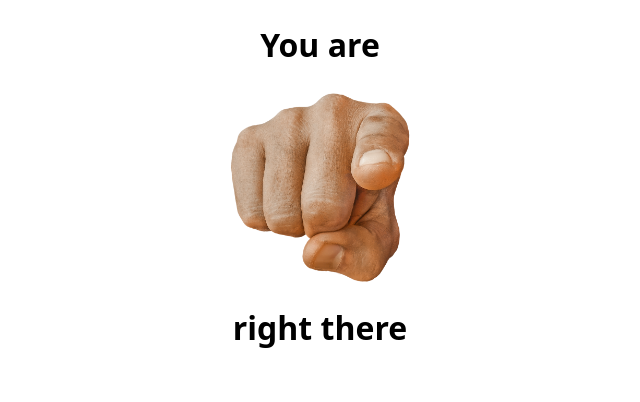
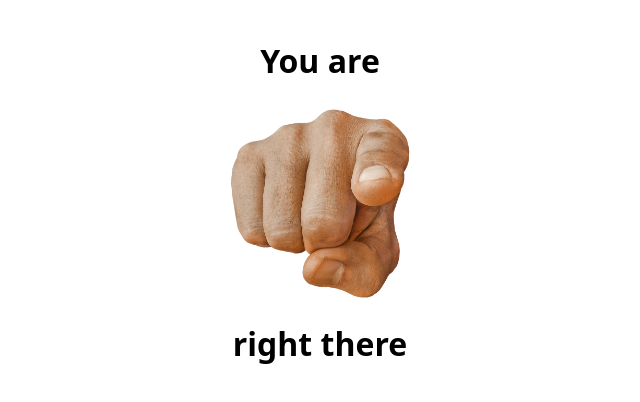
Before and after one commit to Twixes/locateme.me, a React (Create React App) app: page / in a window 1280 px wide. Shown: the top 402 px of the page, without its empty margins (320-960 px from the left). Built offline with nearby package versions, Linux system fonts and the light colour scheme; a web font is replaced by a local one.

Commit message:
Improve <main> styling

```diff
--- a/src/components/App.tsx
+++ b/src/components/App.tsx
@@ -1,9 +1,19 @@
 /** @jsxImportSource @emotion/react */
 
+import { css } from '@emotion/react'
 import { ErrorBoundary } from '@sentry/react'
 import { FallbackRender } from '@sentry/react/dist/errorboundary'
 import posthog from 'posthog-js'
 import { Route, useHistory } from 'react-router-dom'
+
+const main = css({
+    margin: '1rem auto',
+    display: 'flex',
+    flexDirection: 'column',
+    justifyContent: 'center',
+    alignItems: 'center',
+    textAlign: 'center'
+})
 
 export default function App(): JSX.Element {
     const history = useHistory()
@@ -13,7 +23,7 @@
     })
 
     return (
-        <main style={{ margin: '0 auto', textAlign: 'center'}}>
+        <main css={main}>
             <h1>You are</h1>
             <img src="/point.png" style={{maxWidth: '12rem'}} />
             <h1>right there</h1>
```
